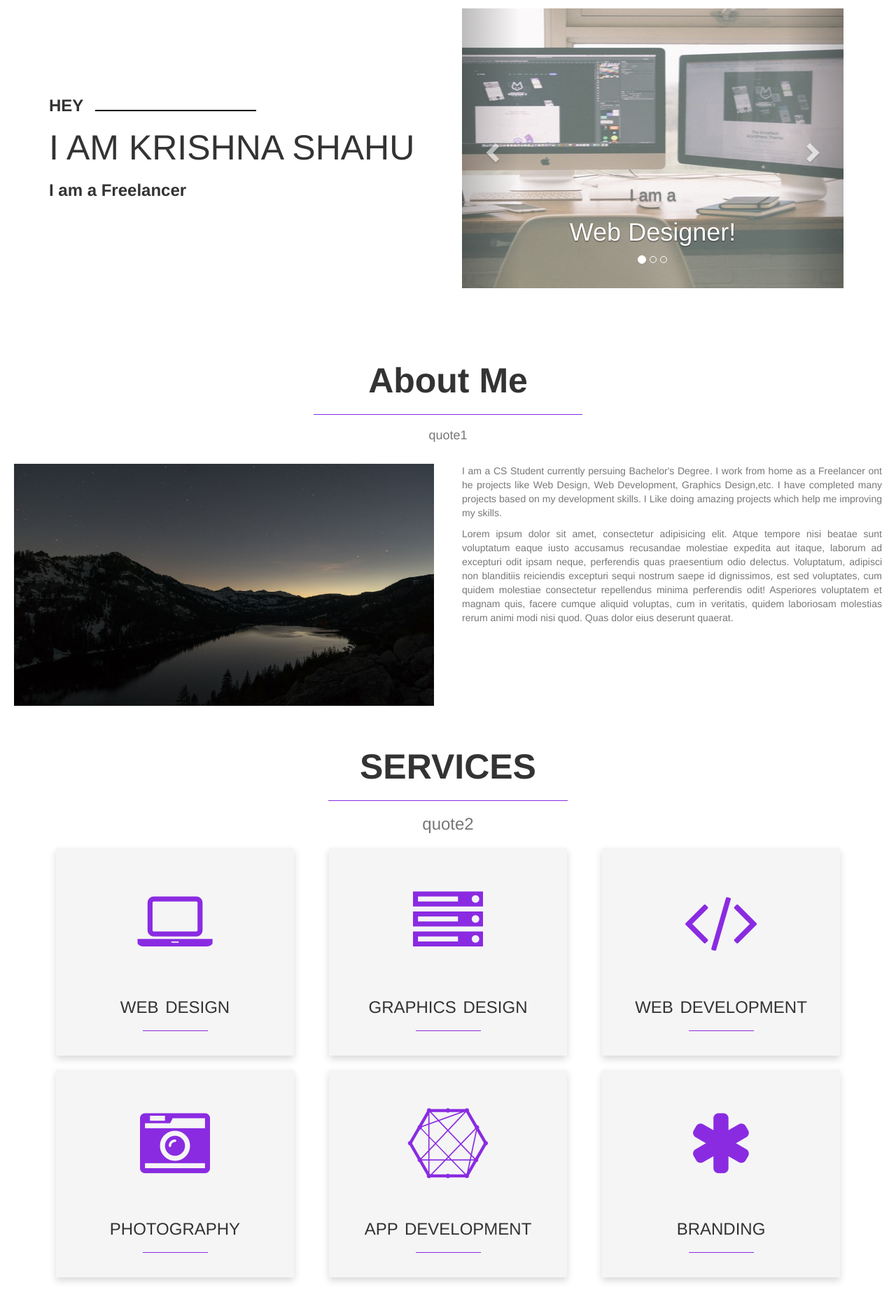
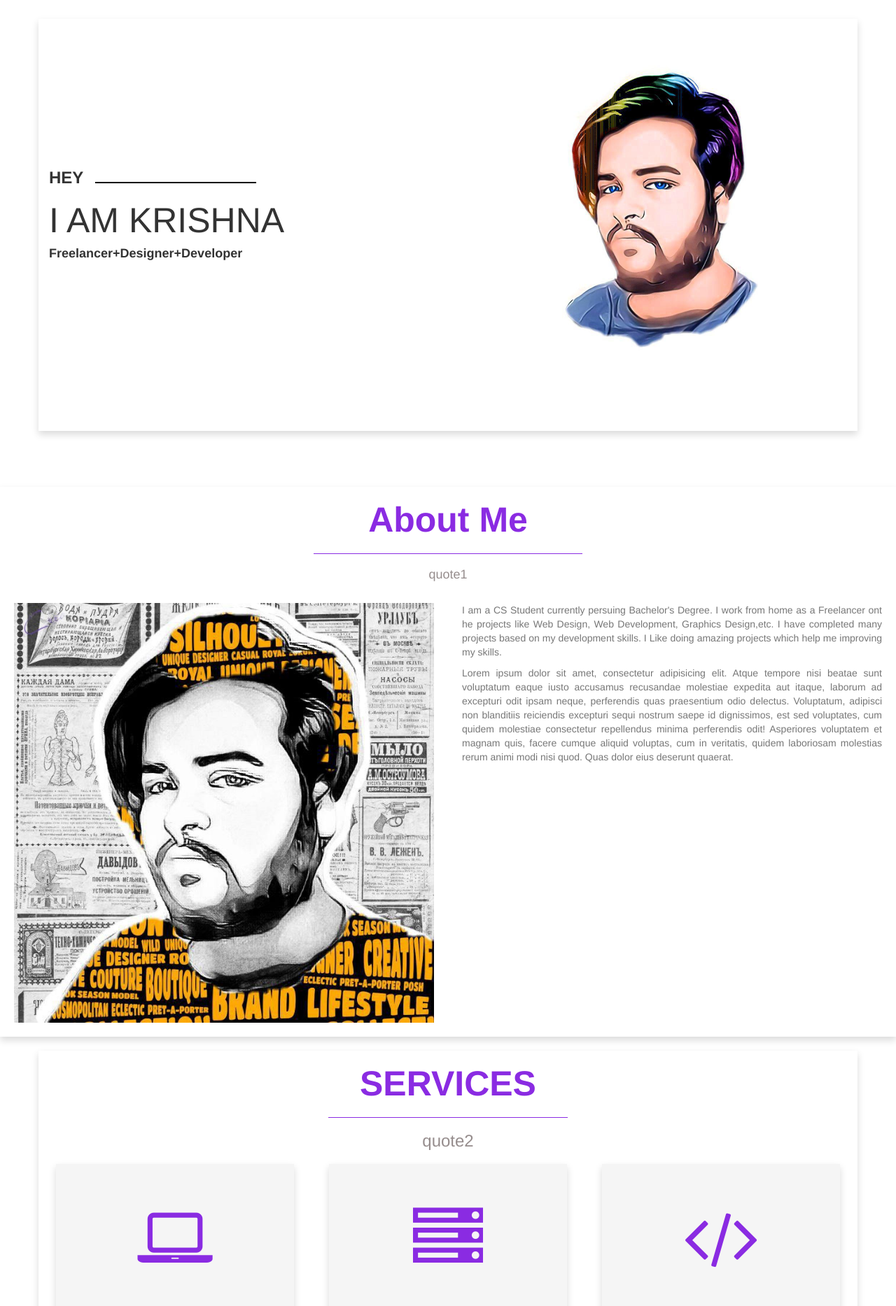
Before and after one commit to krishshah920/portfolio, a web app: file index.html in a window 1280 px wide. Shown: the part 53-1920 px from the top of the page at 70% size. Run offline with its HTML, style and script files only (its server is not run), Linux system fonts and the light colour scheme; some libraries are stand-ins or nearby versions.

Commit message:
almost done

```diff
--- a/css/style.css
+++ b/css/style.css
@@ -34,7 +34,7 @@ html {
 
 /*------------------------------------------------ banner area  ---------------------------------------------*/
 .text{
-    padding-top: 20%;
+    padding-top: 35%;
     font-weight: 1000;
     font:bold;
 }
@@ -58,44 +58,23 @@ html {
 }
 /*-------------------------------------------------- end of banner area  ---------------------------------*/
 
-/*--------------------------------------------------- carousel ------------------------------------------- */
-.carousel{
-    height:400px;
-    margin:5px;
-}
-.carousel .item{
-    height:400px;
-    width:100%;
-
-}
-.carousel-inner>.item>img{
-    position: absolute;
-    height:100%;
-    min-width:100%;
-   opacity: 0.7;
-
-}
-.t1{
-    color: grey;
-}
-
-.img1{
-
-    height:auto;
-    width:100%;
-
-}
-/*---------------------------------------------- carousel end --------------------------------------------- */
-
 /*----------------------------------------------- about section  -------------------------------------*/
 .cen{
     text-align: center;
+    color:rgb(150, 141, 141);
 }
 .cent{
     text-align:center;
     font:bold;
     font-weight:700;
     font-size: 50px;
+    color: blueviolet;
+}
+.img1{
+
+    height:auto;
+    width:100%;
+
 }
 .back{
     padding:20px;
@@ -108,6 +87,12 @@ html {
 .img2{
     width:100%;
     height:auto;
+}
+.rmar{
+    margin-top:20px;
+}
+.pb{
+    padding-bottom: 15px;
 }
 /*-----------------------------------------end of about section  -------------------------------------*/
 .boxa{
@@ -168,8 +153,8 @@ html {
 }
 .bac{
     background-color: whitesmoke;
-    padding:0px;
-    margin:0px;
+    /* padding:0px;
+    margin:0px; */
 }
  .contact-form .btn-primary {
     display: block;
@@ -187,7 +172,10 @@ html {
 }
 .img3{
      width: 100%;
+     height: auto;
     background-position: top center;
+    margin:17px 0px;
+
   }
 .marg{
     margin-top:80px;
--- a/index.html
+++ b/index.html
@@ -7,7 +7,7 @@
     <link rel="stylesheet" href="https://stackpath.bootstrapcdn.com/font-awesome/4.7.0/css/font-awesome.min.css">
     <link rel="stylesheet" media="screen" href="https://cdnjs.cloudflare.com/ajax/libs/twitter-bootstrap/3.3.5/css/bootstrap.min.css">
     <link rel="stylesheet" href="css/style.css">
-    <title>Portfolio </title>
+    <title>KRISHNA</title>
     <link rel="icon" href="./images/cir-k.png" type="image/icon type">
 
 </head>
@@ -41,58 +41,15 @@
 
 
   <!--------------------------------------- Banner section -------------------------------------------->
-  <div class="container"id="home">
+  <div class="container rmar shadow"id="home">
     <div class="row">
       <div class="col-md-6 col-sm-12 col-lg-6 col-xs-12">
         <h3 class="text">HEY</h3>
-        <h1 class="txt">I AM KRISHNA SHAHU</h1>
-        <h3 class="texte">I am a Freelancer</h3>
+        <h1 class="txt">I AM KRISHNA</h1>
+        <h4 class="texte">Freelancer+Designer+Developer</h4>
       </div>
-      <div class="col-md-6 col-sm-12 col-lg-6 col-xs-12">
-        <!--    carousel start-->
-        <div id="myCarousel" class="carousel slide" data-ride="carousel">
-          <!-- Indicators -->
-          <ol class="carousel-indicators">
-            <li data-target="#myCarousel" data-slide-to="0" class="active"></li>
-            <li data-target="#myCarousel" data-slide-to="1"></li>
-            <li data-target="#myCarousel" data-slide-to="2"></li>
-          </ol>
-          <!-- wrappers -->
-          <div class="carousel-inner">
-            <div class="item active">
-              <img src="./images/wd.jpg" alt="img1" style="width:100%;">
-              <div class="carousel-caption">
-                <h3  class="t1">I am a</h3>
-                <h1>Web Designer!</h1>
-              </div>
-            </div>
-
-            <div class="item">
-              <img src="./images/gd.jpg" alt="img2" style="width:100%;">
-              <div class="carousel-caption">
-                <h3  class="t1">I am a </h3>
-                <h1>Graphics Designer!</h1>
-              </div>
-            </div>
-
-            <div class="item">
-              <img src="./images/wdev.jpg" alt="img3" style="width:100%;">
-              <div class="carousel-caption">
-                <h3 class="t1">I am a</h3>
-                <h1>Web Developer!</h1>
-              </div>
-            </div>
-          </div>
-          <!-- Left and right controls -->
-          <a class="left carousel-control" href="#myCarousel" data-slide="prev">
-            <span class="glyphicon glyphicon-chevron-left"></span>
-            <span class="sr-only">Previous</span>
-          </a>
-          <a class="right carousel-control" href="#myCarousel" data-slide="next">
-            <span class="glyphicon glyphicon-chevron-right"></span>
-            <span class="sr-only">Next</span>
-          </a>
-        </div>
+      <div class="col-md-6 col-sm-12 col-lg-6 col-xs-12   ">
+        <img class="img1 img3" src="./images/pic1.jpg" alt="mypic">
       </div>
     </div>
   </div>
@@ -100,14 +57,14 @@
 
 
   <!---------------------------------------- About section  ------------------------------------------->
-  <div class="conatainer marg" id="about">
+  <div class="conatainer marg shadow " id="about">
     <div class="row no-marg">
       <h1 class="cent">About Me</h1>
       <hr class="seca">
       <h4 class="text-muted cen " text-align=center>quote1</h4>
 
       <div class="col-md-6 col-sm-12 col-lg-6 col-xs-12 back">
-        <img class="img1" src="./images/bg_1.jpg" alt="about">
+        <img class="img1" src="./images/pic3.jpg" alt="about">
       </div>
       <div class="col-md-6 col-sm-12 col-lg-6 col-xs-12 back">
         <p class="text-muted">
@@ -132,7 +89,7 @@
 
 
   <!---------------------------------------- services section  ---------------------------------------->
-  <div class="container " id="services">
+  <div class="container pb shadow" id="services">
     <h1 class="cent">SERVICES</h1>
     <hr class="seca">
     <h3 class="text-muted cen">quote2</h3>
@@ -215,8 +172,8 @@
 
 
   <!----------------------------------------- contact section  ---------------------------------------->
-  <div class="container marg" id="contact">
-    <div class="row">
+  <div class="container pb marg shadow" id="contact">
+    <div class="row ">
       <h1 class="cent">CONTACT</h1>
       <hr class="seca">
       <h3 class="text-muted cen">quote3</h3>
@@ -267,10 +224,10 @@
     </div>
   </div>
   <!----------------------------------------------- form  --------------------------------------------->
-  <div class="container marg">
+  <div class="container marg bac shadow">
     <div class="row block-9">
       <div class="col-md-6 col-sm-12 col-lg-6 col-xs-12   ">
-        <img class="img1 img3" src="./images/cont.jpg" alt="mypic">
+        <img class=" img3" src="./images/pic2.jpg" alt="mypic">
       </div>
       <div class="col-md-6 col-sm-12 col-lg-6 col-xs-12 order-md-last d-flex bac ">
         <h3  class="centa text-muted">Message me</h3>
@@ -286,13 +243,15 @@
             <input type="text" class="form-control" placeholder="Subject">
           </div>
           <div class="form-group">
-            <textarea name="" id="" cols="30" rows="9" class="form-control" placeholder="Message"></textarea>
+            <textarea name="" id="" cols="30" rows="10" class="form-control" placeholder="Message"></textarea>
           </div>
           <div class="form-group">
             <input type="submit" value="Send Message" class="btn btn-primary py-3 px-5">
           </div>
         </form>
       </div>
+
+
     </div>
   </div>
   <!-------------------------------------------end of  form  ------------------------------------------>
```
Also changed, not shown: images/pic1.jpg (added), images/pic2.jpg (added), images/pic3.jpg (added).
